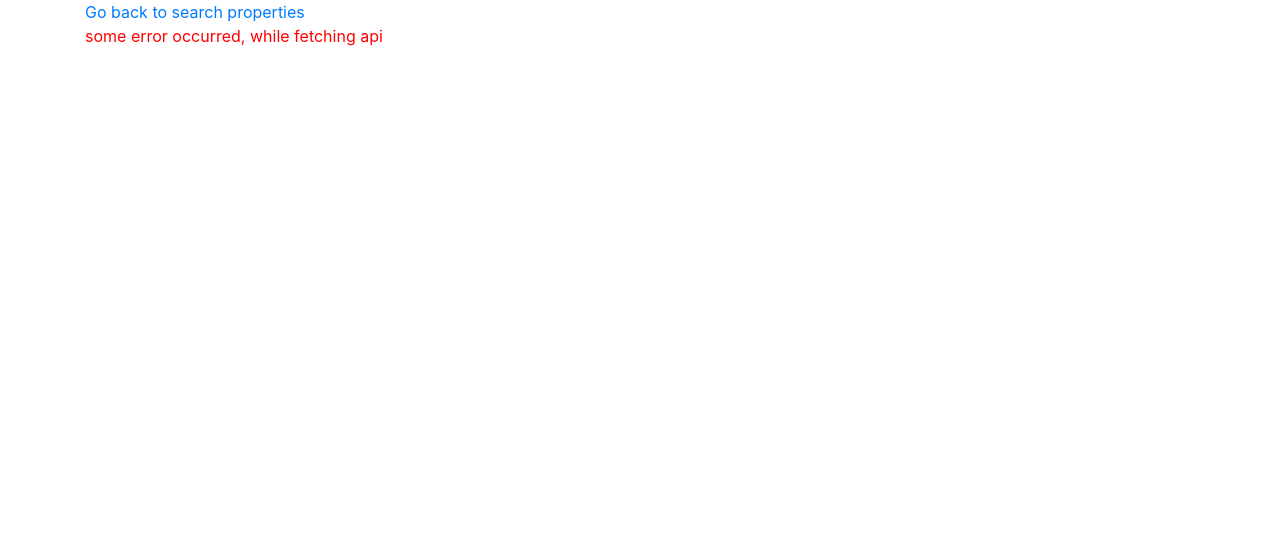
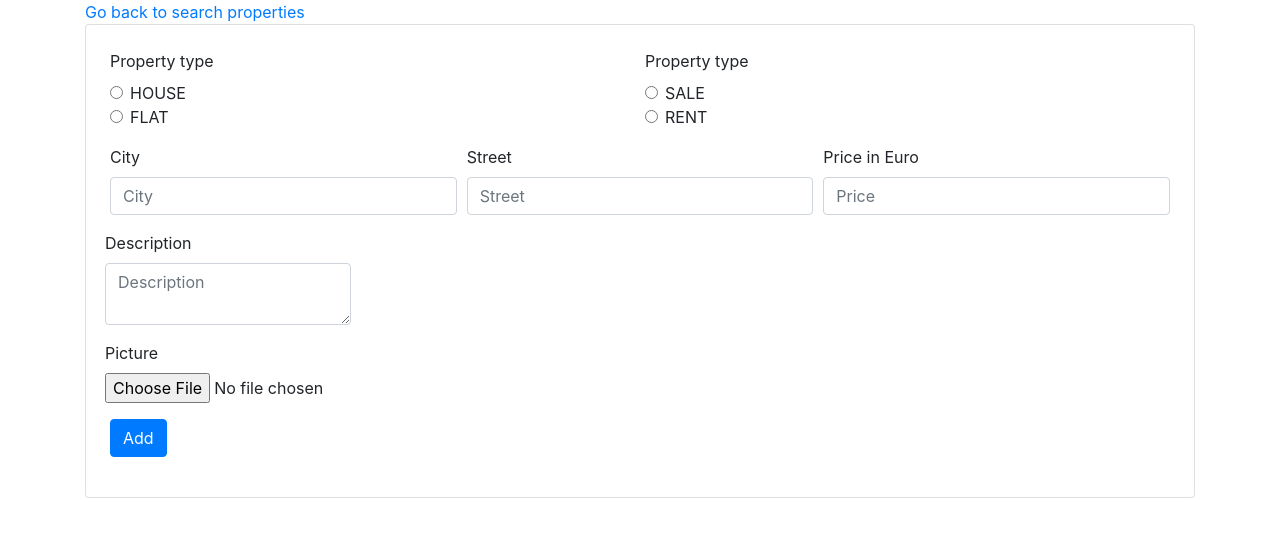
Before and after one commit to evacodekitchen/fullstack-example, a React (Create React App) app in the folder real-estate-portal-site/: page /properties/new in a window 1280 px wide. Shown: the top 534 px of the page. Built offline with nearby package versions, Linux system fonts and the light colour scheme; no server answers.

Commit message:
add property creator page + rename Header to ActionHeader

```diff
--- a/real-estate-portal-site/src/App.js
+++ b/real-estate-portal-site/src/App.js
@@ -2,14 +2,17 @@ import React from 'react';
 import SearchRealEstatesPage from './pages/SearchRealEstatesPage'
 import {BrowserRouter as Router, Route, Switch} from 'react-router-dom';
 import PropertyDetails from "./pages/PropertyDetailsPage";
+import PropertyCreatorPage from "./pages/PropertyCreatorPage";
 
-const NoMatchRoute = () => <div>404 Page</div>;
+const NoMatchRoute = () => <div>404 Page not found</div>;
 
 const App = () => {
     return (
         <Router>
             <Switch>
-                <Route path="/" exact component={SearchRealEstatesPage}/>
+
+                <Route path="/properties" exact component={SearchRealEstatesPage}/>
+                <Route path="/properties/new" exact component={PropertyCreatorPage}/>
                 <Route path="/properties/:propertyId" exact component={PropertyDetails}/>
                 <Route component={NoMatchRoute}/>
             </Switch>
--- a/real-estate-portal-site/src/components/Header.js
+++ b/real-estate-portal-site/src/components/ActionHeader.js
@@ -8,8 +8,9 @@ import Button from 'react-bootstrap/Button'
 import Container from 'react-bootstrap/Container'
 import {SearchContext} from "../context/SearchContext";
 import {useContext} from "react"
+import {Link} from "react-router-dom";
 
-const REPHeader = () => {
+const ActionHeader = () => {
 
     const searchContext = useContext(SearchContext)
 
@@ -21,7 +22,8 @@ const REPHeader = () => {
         typedSearchedCity = typedValue
     }
 
-    const updateSearchedCityInContext = () => {
+    const updateSearchedCityInContext = (event) => {
+        event.preventDefault()
         setSearchedCity(typedSearchedCity)
     }
 
@@ -41,12 +43,12 @@ const REPHeader = () => {
                         <NavDropdown.Item href="#action/3.4">Separated link</NavDropdown.Item>
                     </NavDropdown>
                 </Nav>
-                <Form inline>
+                <Form inline onSubmit={(event) => updateSearchedCityInContext(event)}>
                     <FormControl onChange={(event) => updateTypedSearchedCity(event.target.value)} type="text"
                                  placeholder="Search in city" className="mr-sm-2"/>
-                    <Button variant="outline-success" onClick={() => updateSearchedCityInContext()}>Search</Button>
                 </Form>
+                <Link to={"/properties/new"}> <Button variant="warning" className="ml-md-4">Add new property</Button></Link>
             </Navbar.Collapse></Container>
     </Navbar>
 };
-export default REPHeader;
+export default ActionHeader;
--- /dev/null
+++ b/real-estate-portal-site/src/pages/PropertyCreatorPage.js
@@ -0,0 +1,158 @@
+import React from 'react';
+import {useState} from "react"
+import Container from "react-bootstrap/Container";
+import {Link} from "react-router-dom";
+import Form from "react-bootstrap/Form";
+import Col from "react-bootstrap/Col";
+import Button from "react-bootstrap/Button";
+import Card from "react-bootstrap/Card";
+import Alert from "react-bootstrap/Alert";
+import Feedback from "react-bootstrap/Feedback";
+import FormCheck from "react-bootstrap/FormCheck";
+
+const PropertyCreatorPage = () => {
+
+    const [loading, setLoading] = useState(false)
+    const [error, setError] = useState(false)
+    const [validated, setValidated] = useState(false);
+    const [createdPropId, setCreatedPropId] = useState(null)
+
+    const handleSubmit = event => {
+        const form = event.currentTarget;
+        event.preventDefault();
+        event.stopPropagation();
+        setValidated(true);
+
+        if (form.checkValidity()) {
+            const formData = new FormData(event.target);
+            postData(formData)
+        }
+
+    };
+
+    const postData = ((formData) => {
+        const config = {
+            headers: {'Content-Type': 'multipart/form-data'}
+        }
+        let url = `http://localhost:8080/api/v1/properties`
+        setLoading(true)
+        setError(false)
+        const options = {
+            method: 'POST',
+            body: formData
+        }
+
+        fetch(url, options)
+            .then(response => response.json())
+            .then(response => {
+                setLoading(false)
+                setCreatedPropId(response.id)
+            })
+            .catch(e => {
+                setLoading(false)
+                setError(true)
+                console.log(e)
+            })
+    })
+
+
+    const form = <Form noValidate validated={validated} onSubmit={(event) => handleSubmit(event)}>
+        <Form.Row>
+            <Form.Group as={Col} md={6} controlId="typeGroup">
+                <Form.Label>Property type</Form.Label>
+                <Form.Check>
+                    <FormCheck.Input required type="radio" value="HOUSE" name="type" id="houseRadio"/>
+                    <FormCheck.Label>HOUSE</FormCheck.Label>
+                </Form.Check>
+                <Form.Check>
+                    <FormCheck.Input required type="radio" value="FLAT" name="type" id="flatRadio"/>
+                    <FormCheck.Label>FLAT</FormCheck.Label>
+                    <Feedback type="invalid">Please choose a property type!</Feedback>
+                </Form.Check>
+            </Form.Group>
+            <Form.Group as={Col} md={6} controlId="saleOrRentGroup">
+                <Form.Label>Property type</Form.Label>
+                <Form.Check>
+                    <FormCheck.Input required type="radio" value="SALE" name="saleOrRent" id="saleRadio"/>
+                    <FormCheck.Label>SALE</FormCheck.Label>
+                </Form.Check>
+                <Form.Check>
+                    <FormCheck.Input required type="radio" value="RENT" name="saleOrRent" id="rentRadio"/>
+                    <FormCheck.Label>RENT</FormCheck.Label>
+                    <Feedback type="invalid">Please choose if you want to sale or rent the property!</Feedback>
+                </Form.Check>
+            </Form.Group>
+        </Form.Row>
+        <Form.Row>
+            <Form.Group as={Col} md={4} controlId="cityGroup">
+                <Form.Label>City</Form.Label>
+                <Form.Control name="city" placeholder="City" required/>
+                <Form.Control.Feedback type="invalid">
+                    Please provide a valid city.
+                </Form.Control.Feedback>
+            </Form.Group>
+            <Form.Group as={Col} md={4} controlId="streetGroup">
+                <Form.Label>Street</Form.Label>
+                <Form.Control name="street" placeholder="Street" required/>
+                <Form.Control.Feedback type="invalid">
+                    Please provide a valid street.
+                </Form.Control.Feedback>
+            </Form.Group>
+
+            <Form.Group as={Col} md={4} controlId="priceGroup">
+                <Form.Label>Price in Euro</Form.Label>
+                <Form.Control name="price" placeholder="Price" required/>
+                <Form.Control.Feedback type="invalid">
+                    Please provide a number as price.
+                </Form.Control.Feedback>
+            </Form.Group>
+        </Form.Row>
+        <Form.Row>
+            <Form.Group controlId="descriptionGroup">
+                <Form.Label>Description</Form.Label>
+                <Form.Control as="textarea" name="description" placeholder="Description" required/>
+                <Form.Control.Feedback type="invalid">
+                    Please provide a description min 10 characters, max 100 characters long.
+                </Form.Control.Feedback>
+            </Form.Group>
+        </Form.Row>
+        <Form.Row>
+            <Form.Group controlId="pictureGroup">
+                <Form.Label>Picture</Form.Label>
+                <Form.Control name="picture" type="file" required/>
+                <Form.Control.Feedback type="invalid">
+                    Please select a picture from your computer.
+                </Form.Control.Feedback>
+            </Form.Group>
+        </Form.Row>
+        <Form.Group>
+            <Button type="submit">Add</Button>
+        </Form.Group>
+    </Form>
+
+    return (
+        <Container>
+            <Link to={`/properties`}>Go back to search properties</Link>
+            <Card className="mb-4 p-4">
+
+                {loading && (
+                    <Alert key="alert-loading" variant="info">
+                        Adding new property...
+                    </Alert>
+                )}
+                {createdPropId && (
+                    <Alert key="alert-loading" variant="success">
+                        Property created with id {createdPropId}
+                    </Alert>
+                )}
+                {error && (
+                    <Alert key="alert-error" variant="danger">
+                        Oops, something went wrong, please try again!
+                    </Alert>
+                )}
+                {form}
+            </Card>
+        </Container>
+    )
+};
+export default PropertyCreatorPage;
--- a/real-estate-portal-site/src/pages/PropertyDetailsPage.js
+++ b/real-estate-portal-site/src/pages/PropertyDetailsPage.js
@@ -31,15 +31,15 @@ const PropertyDetailsPage = ({match}) => {
 
     return (
         <Container>
-            <Link to={`/`}>Go back to search properties</Link>
+            <Link to={"/properties"}>Go back to search properties</Link>
             {loading && (
                 <div style={{color: `green`}}>
-                    loading book detail for book ID: <strong>{propertyId}</strong>
+                    Loading property detail for property ID: <strong>{propertyId}</strong> ...
                 </div>
             )}
             {error && (
                 <div style={{color: `red`}}>
-                    some error occurred, while fetching api
+                    Error occurred while fetching data, please reload the page
                 </div>
             )}
             {property && (
--- a/real-estate-portal-site/src/pages/SearchRealEstatesPage.js
+++ b/real-estate-portal-site/src/pages/SearchRealEstatesPage.js
@@ -1,12 +1,12 @@
 import React from 'react';
-import REPHeader from "../components/Header";
+import ActionHeader from "../components/ActionHeader";
 import PropertyList from "../components/PropertyList";
 import {SearchContextProvider} from "../context/SearchContext";
 
 const SearchRealEstatesPage = () => {
     return (
         <SearchContextProvider>
-            <REPHeader/>
+            <ActionHeader/>
             <PropertyList></PropertyList>
         </SearchContextProvider>
     );
```
